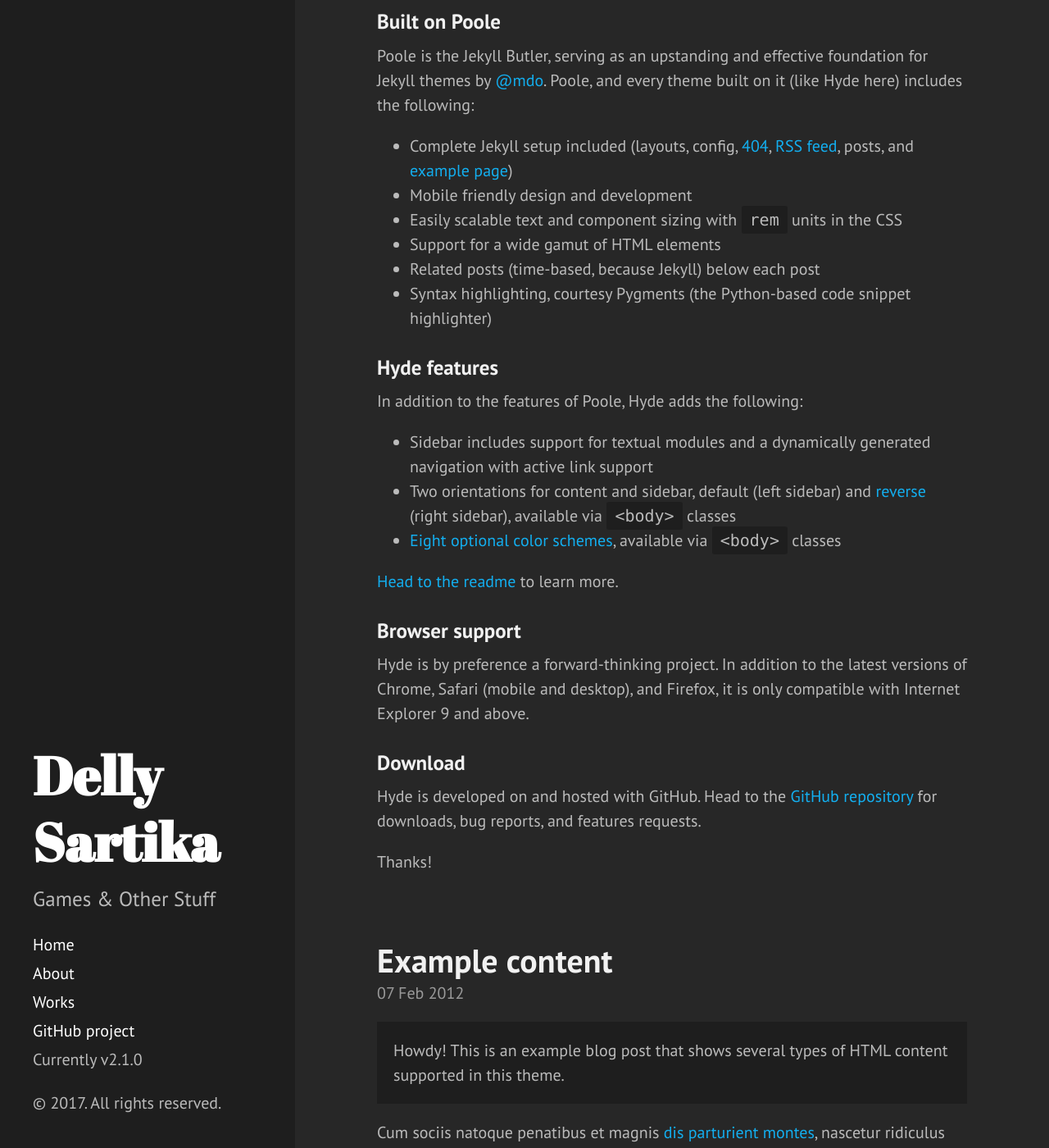
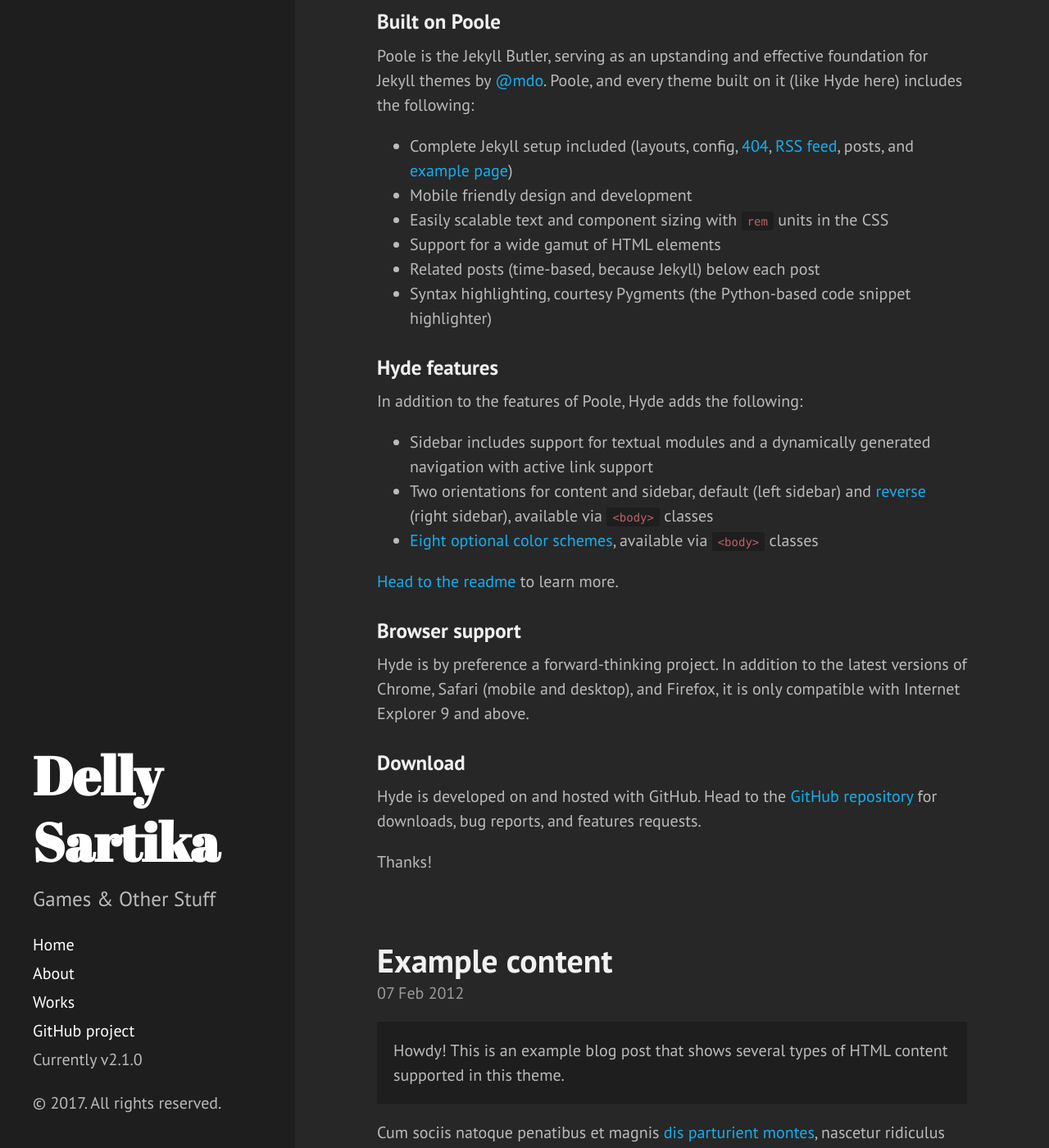
Before and after one commit to sartikadelly/sartikadelly.github.io, a Jekyll site: the page built from index.html, in a window 1280 px wide and 1400 px high, scrolled down 1085 px. Shown: the whole window at 82% size. Built offline with Jekyll 4.4.1, drawn with Linux system fonts in a browser that asks for light colours; the list of posts is cut into pages by our own code.

Commit message:
Update poole.css
change code color

```diff
--- a/public/css/poole.css
+++ b/public/css/poole.css
@@ -158,9 +158,10 @@ pre {
 }
 code {
   padding: .25em .5em;
-  color: #BBB;
+  color: #bf616a;
   background-color: #1e1e1e;
   border-radius: 3px;
+  font-size: 14px;
 }
 pre {
   display: block;
```
